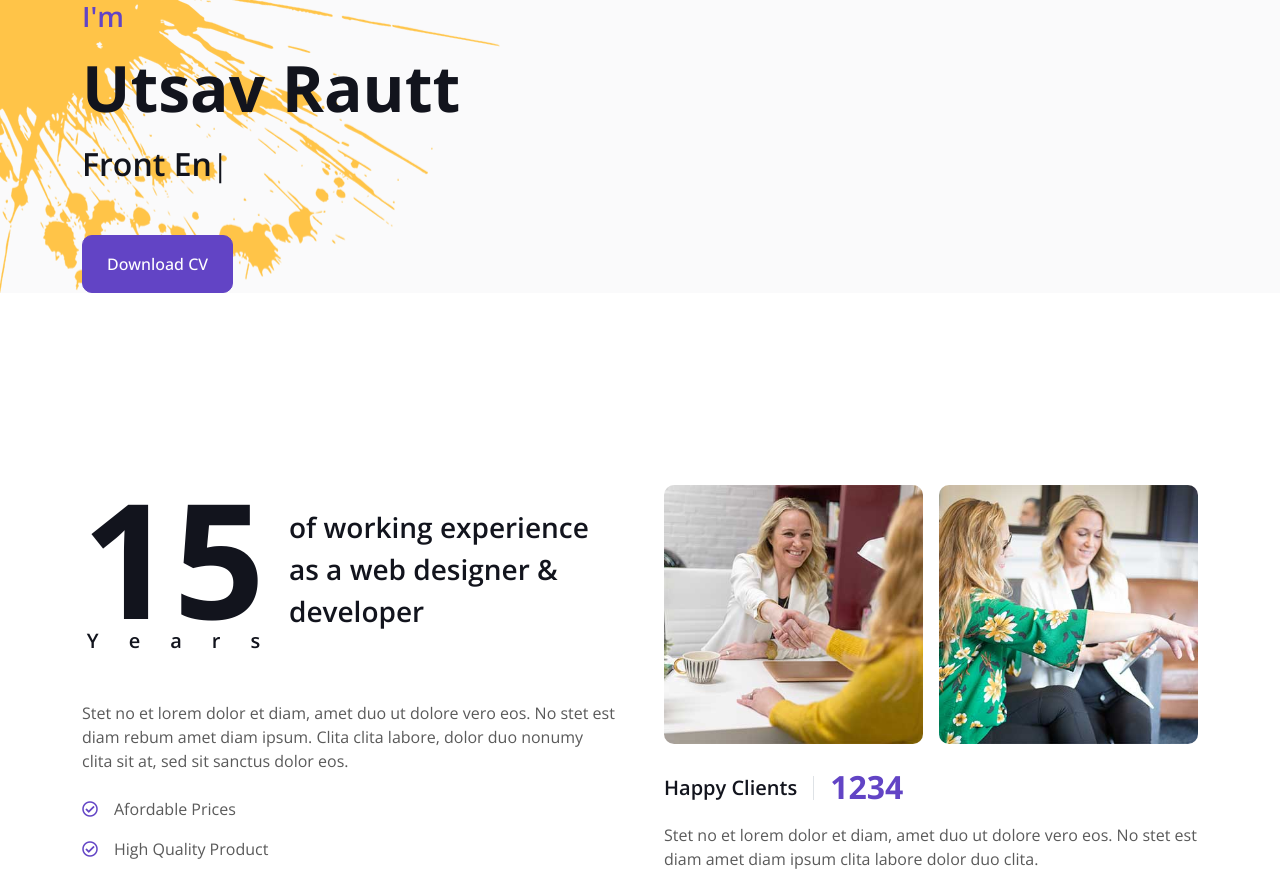
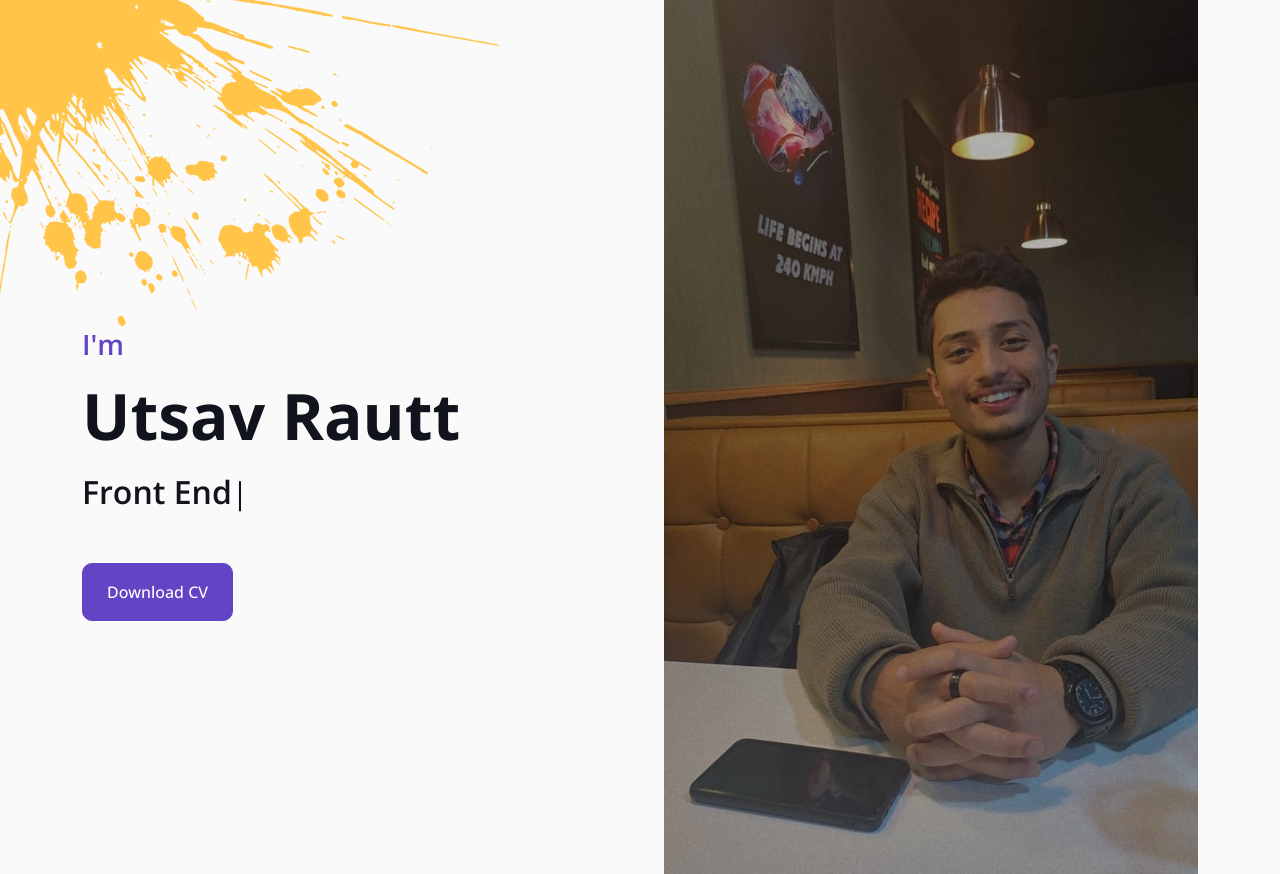
Before and after one commit to Utsavraut/utsavraut.github.io, a plain HTML site: page index.html in a window 1280 px wide. Shown: the top 874 px of the page. Drawn offline with nearby package versions, Linux system fonts and the light colour scheme.

Commit message:
changesin profile

```diff
--- a/index.html
+++ b/index.html
@@ -94,7 +94,7 @@
                     </div>
                 </div>
                 <div class="col-lg-6">
-                    <!-- <img class="img-fluid" src="img/profile.png" alt=""> -->
+                    <img class="img-fluid" src="img/utsav.jpeg" alt="">
                 </div>
             </div>
         </div>
```
Also changed, not shown: img/utsav.jpeg (added).
